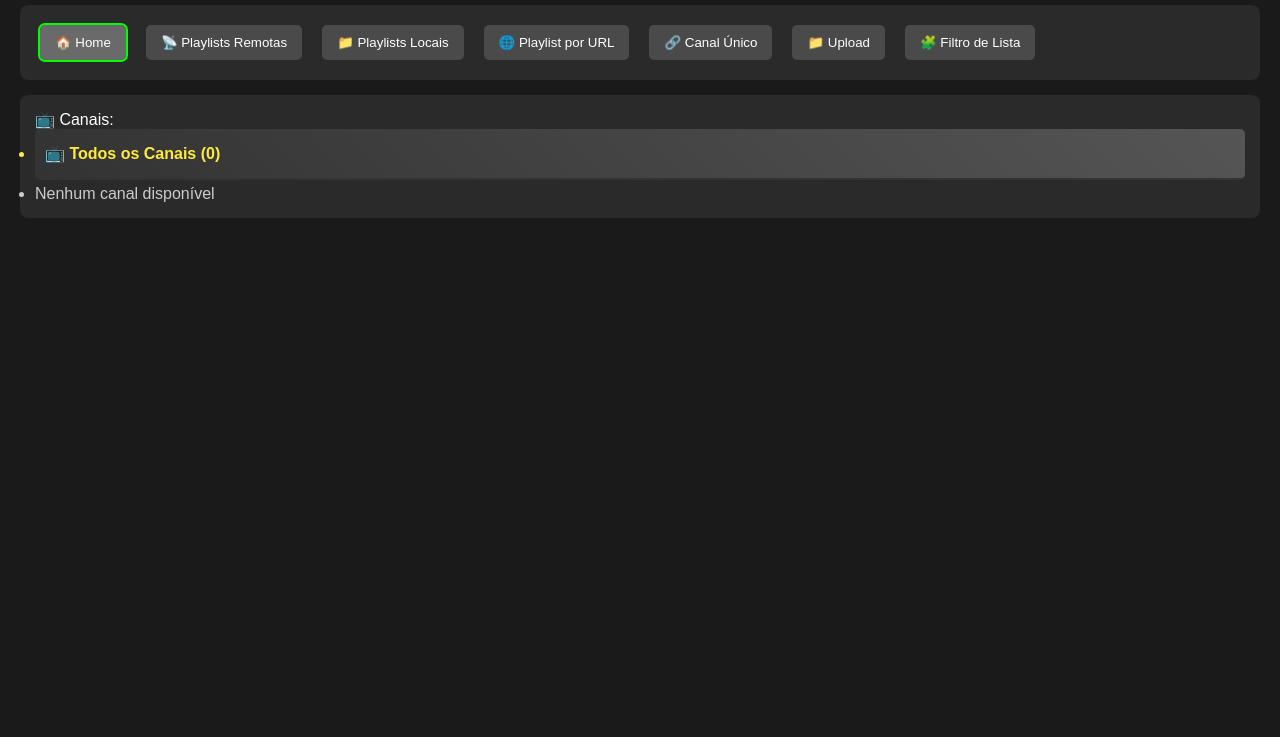
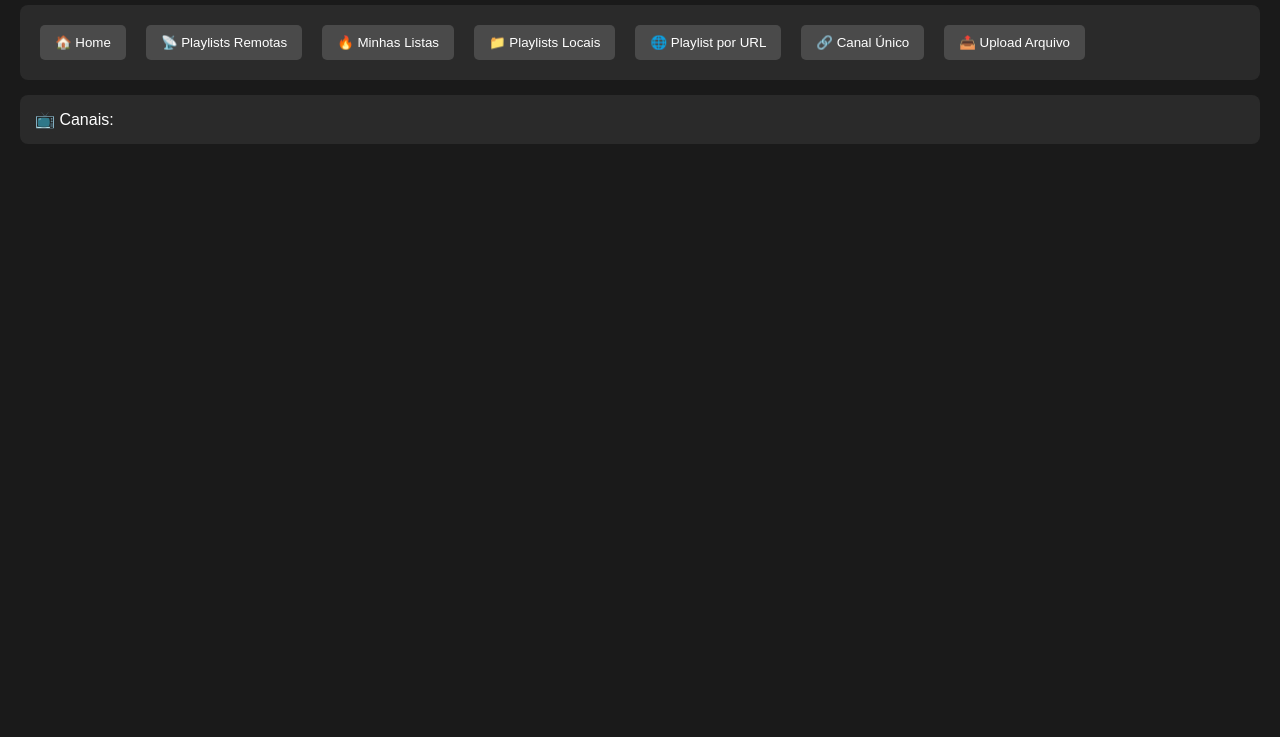
Before and after one commit to victorozzyy/m3uplayer-web, a plain HTML site: page m3u8.html in a window 1280 px wide. Shown: the part 63-800 px from the top of the page. Drawn offline with nearby package versions, Linux system fonts and the light colour scheme.

Commit message:
Update m3u8.html

```diff
--- a/m3u8.html
+++ b/m3u8.html
@@ -5,9 +5,7 @@
   <title>M3U8 Player</title>
   <link rel="stylesheet" href="css/stylem3u8.css">
   <script src="https://cdn.jsdelivr.net/npm/hls.js@latest" defer></script>
-  <script
-  src="js/m3u8.js" defer>
-  </script>
+  <script src="js/m3u8.js" defer></script>
 </head>
 <body>
   <h2>🎬 M3U8 Player</h2>
@@ -15,13 +13,11 @@
   <div class="section" style="display:flex; flex-wrap: wrap; gap: 10px;">
     <button class="navigable" id="btnHome" tabindex="0">🏠 Home</button>
     <button class="navigable" id="btnLoadPlaylist" tabindex="0">📡 Playlists Remotas</button>
+    <button class="navigable" id="btnMinhasListas" tabindex="0">🔥 Minhas Listas</button>
     <button class="navigable" id="btnLocal" tabindex="0">📁 Playlists Locais</button>
     <button class="navigable" id="btnUrl" tabindex="0">🌐 Playlist por URL</button>
     <button class="navigable" id="btnSingle" tabindex="0">🔗 Canal Único</button>
-	<button id="btnUpload" class="navigable">📁 Upload</button>
-	  <button id="btnFiltroLista" class="navigable" onclick="window.open('filtroLISTA.html', '_blank')">🧩 Filtro de Lista</button>
-<input type="file" id="fileInput" accept=".m3u,.m3u8" style="display:none;">
-
+    <button class="navigable" id="btnUpload" tabindex="0">📤 Upload Arquivo</button>
   </div>
 
   <!-- Lista de playlists remotas disponíveis -->
@@ -45,11 +41,11 @@
 
   <div id="messageArea"></div>
 
+  <!-- Player de vídeo oculto (não usado mais, player é overlay) -->
   <video controls id="player" tabindex="-1"
          style="display:none; position:fixed; top:0; left:0;
                 width:100vw; height:100vh; z-index:9999;
                 background-color:black;"></video>
 
-
 </body>
 </html>
```
